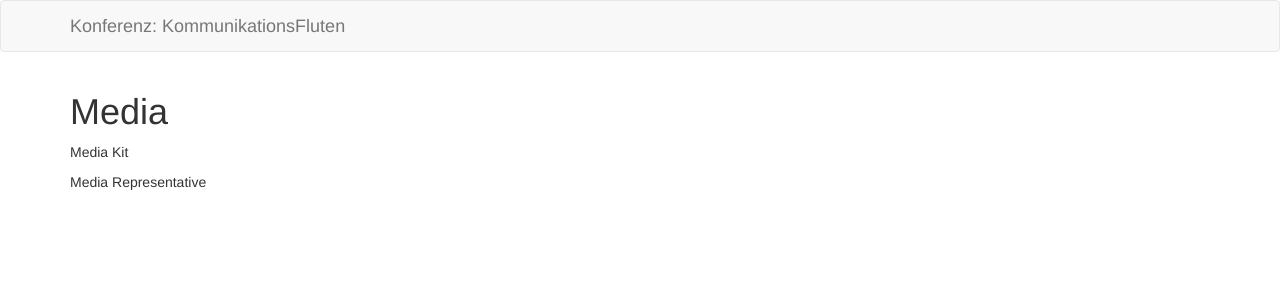
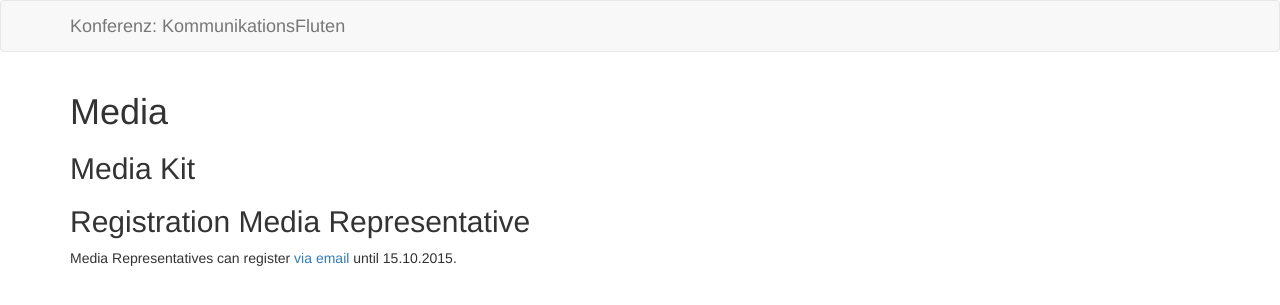
Before and after one commit to susedev/test, a Jekyll site: the page built from media.html, in a window 1280 px wide. Shown: the top 305 px of the page. Built offline with Jekyll 4.4.1, drawn with Linux system fonts in a browser that asks for light colours.

Commit message:
Edit from JekyllCMS

```diff
--- a/media.html
+++ b/media.html
@@ -1,6 +1,8 @@
 ---
 title: Media
 ---
-<p>Media Kit</p>
+<h2>Media Kit</h2>
 
-<p>Media Representative</p>
+<h2>Registration Media Representative</h2>
+
+<p>Media Representatives can register <a href="mailto:ode@eijc.eu?subject=Accreditation%20Conference">via email </a>until 15.10.2015.</p>
```
